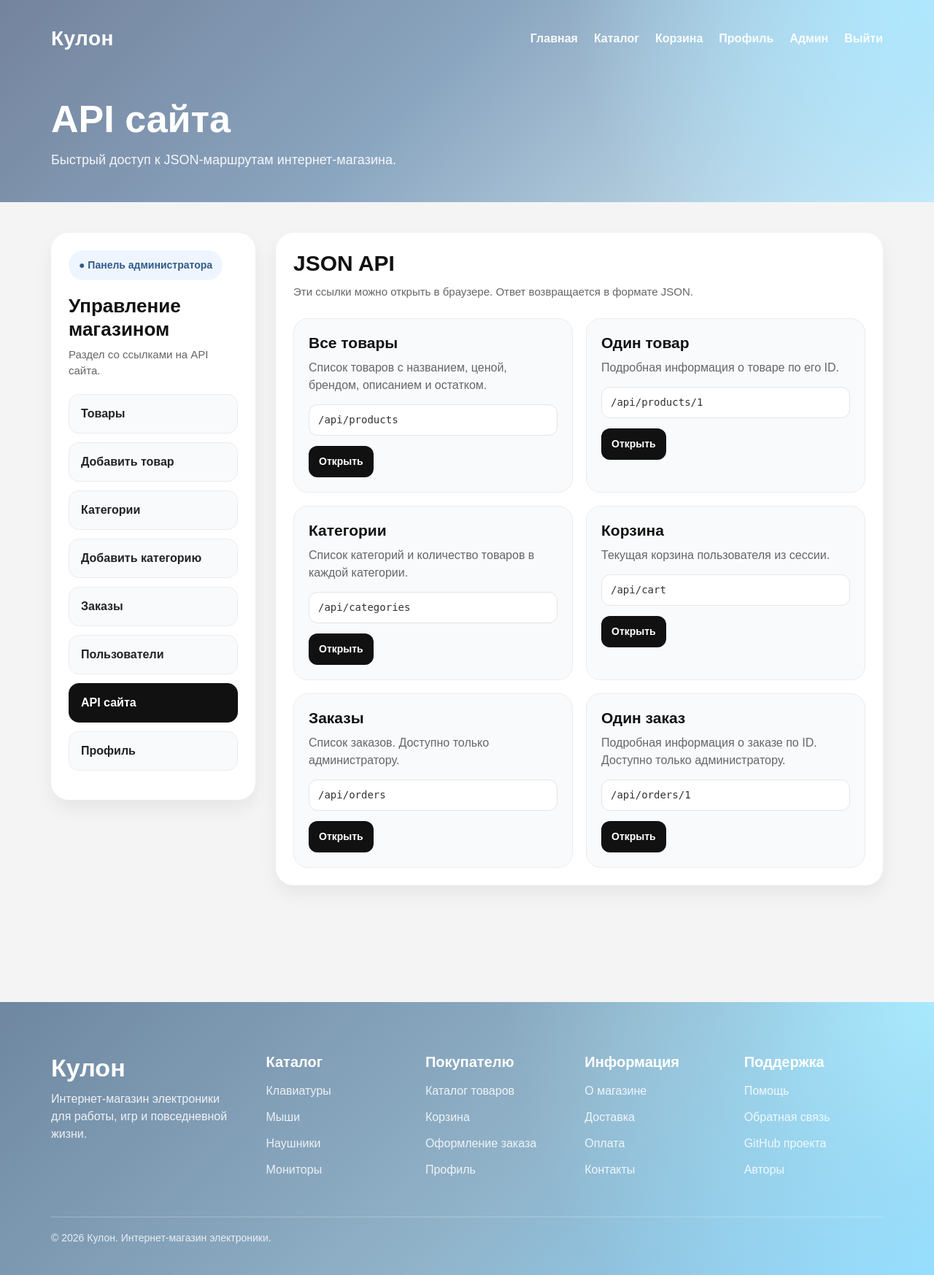
After one commit to Seeeemne/Electric-shop, a Flask app: page /admin/api in a window 1280 px wide. The commit adds this page. Shown: the whole page at 73% size. Run offline with Flask 3, Linux system fonts and the light colour scheme; the visitor is signed in with stand-in values (Sample User, id 1).

Commit message:
Add forgot password and admin API page

```diff
--- a/app.py
+++ b/app.py
@@ -26,6 +26,7 @@ from models_users import (
     get_all_users,
     create_user,
     verify_user_password,
+    update_user_password,
 )
 
 from models_orders import (
@@ -442,6 +443,37 @@ def login():
     return render_template("login.html", error=error)
 
 
+@app.route("/forgot-password", methods=["GET", "POST"])
+def forgot_password():
+    error = ""
+    success = ""
+
+    if request.method == "POST":
+        email = request.form.get("email", "").strip()
+        password = request.form.get("password", "").strip()
+        password_repeat = request.form.get("password_repeat", "").strip()
+
+        if not email or not password or not password_repeat:
+            error = "Заполните все поля."
+        elif password != password_repeat:
+            error = "Пароли не совпадают."
+        elif len(password) < 6:
+            error = "Пароль должен быть не короче 6 символов."
+        else:
+            updated = update_user_password(email, password)
+
+            if updated:
+                success = "Пароль успешно изменён. Теперь вы можете войти."
+            else:
+                error = "Пользователь с такой почтой не найден."
+
+    return render_template(
+        "forgot_password.html",
+        error=error,
+        success=success,
+    )
+
+
 @app.route("/register", methods=["GET", "POST"])
 def register():
     error = ""
@@ -851,6 +883,11 @@ def admin_users():
         users=users,
     )
 
+@app.route("/admin/api")
+@admin_required
+def admin_api():
+    return render_template("admin_api.html")
+
 
 @app.route("/admin/categories")
 @admin_required
--- a/models_users.py
+++ b/models_users.py
@@ -37,3 +37,14 @@ def verify_user_password(user, password):
         return False
 
     return check_password_hash(user.password, password)
+
+def update_user_password(email, new_password):
+    user = get_user_by_email(email)
+
+    if user is None:
+        return False
+
+    user.password = generate_password_hash(new_password)
+    db.session.commit()
+
+    return True
--- /dev/null
+++ b/templates/admin_api.html
@@ -0,0 +1,262 @@
+{% extends "base.html" %}
+
+{% block title %}API сайта — панель администратора{% endblock %}
+
+{% block extra_head %}
+<style>
+  .admin-page {
+    padding: 42px 0 80px;
+  }
+
+  .admin-layout {
+    display: grid;
+    grid-template-columns: 280px 1fr;
+    gap: 28px;
+    align-items: start;
+  }
+
+  .admin-sidebar,
+  .admin-main {
+    background: white;
+    border-radius: 24px;
+    box-shadow: 0 12px 26px rgba(0, 0, 0, 0.06);
+  }
+
+  .admin-sidebar {
+    padding: 24px;
+    position: sticky;
+    top: 20px;
+  }
+
+  .admin-badge {
+    display: inline-flex;
+    align-items: center;
+    gap: 8px;
+    background: #eef5ff;
+    color: #315b8b;
+    border-radius: 999px;
+    padding: 10px 14px;
+    font-size: 14px;
+    font-weight: 700;
+    margin-bottom: 20px;
+  }
+
+  .admin-sidebar h2 {
+    font-size: 26px;
+    font-weight: 800;
+    margin-bottom: 8px;
+  }
+
+  .admin-sidebar p {
+    color: #666;
+    font-size: 15px;
+    margin-bottom: 20px;
+  }
+
+  .sidebar-menu {
+    list-style: none;
+    display: flex;
+    flex-direction: column;
+    gap: 12px;
+    padding-left: 0;
+  }
+
+  .sidebar-menu a {
+    display: block;
+    padding: 14px 16px;
+    border-radius: 14px;
+    background: #f8fafc;
+    border: 1px solid #ececec;
+    font-weight: 700;
+    color: #222;
+    transition: 0.2s ease;
+  }
+
+  .sidebar-menu a.active {
+    background: #111;
+    color: white;
+    border-color: #111;
+  }
+
+  .sidebar-menu a:hover {
+    transform: translateY(-1px);
+  }
+
+  .admin-main {
+    padding: 24px;
+  }
+
+  .section-title {
+    font-size: 30px;
+    font-weight: 800;
+    margin-bottom: 10px;
+  }
+
+  .section-subtitle {
+    color: #666;
+    font-size: 15px;
+    margin-bottom: 24px;
+  }
+
+  .api-grid {
+    display: grid;
+    grid-template-columns: repeat(2, 1fr);
+    gap: 18px;
+  }
+
+  .api-card {
+    background: #f8fafc;
+    border: 1px solid #ececec;
+    border-radius: 20px;
+    padding: 20px;
+  }
+
+  .api-card h3 {
+    font-size: 21px;
+    font-weight: 900;
+    margin-bottom: 10px;
+  }
+
+  .api-card p {
+    color: #666;
+    margin-bottom: 14px;
+  }
+
+  .api-link {
+    display: inline-flex;
+    align-items: center;
+    justify-content: center;
+    background: #111;
+    color: white;
+    border-radius: 12px;
+    padding: 11px 14px;
+    font-size: 14px;
+    font-weight: 800;
+    transition: 0.2s ease;
+  }
+
+  .api-link:hover {
+    color: white;
+    transform: translateY(-1px);
+  }
+
+  .api-path {
+    display: block;
+    background: white;
+    border: 1px solid #e5e5e5;
+    border-radius: 12px;
+    padding: 10px 12px;
+    margin-bottom: 14px;
+    color: #333;
+    font-family: monospace;
+    font-size: 14px;
+  }
+
+  @media (max-width: 920px) {
+    .admin-layout {
+      grid-template-columns: 1fr;
+    }
+
+    .admin-sidebar {
+      position: static;
+    }
+  }
+
+  @media (max-width: 640px) {
+    .admin-main,
+    .admin-sidebar {
+      padding: 20px;
+    }
+
+    .api-grid {
+      grid-template-columns: 1fr;
+    }
+  }
+</style>
+{% endblock %}
+
+{% block hero %}
+<div class="page-hero">
+  <h1 class="page-title">API сайта</h1>
+  <p class="page-subtitle">
+    Быстрый доступ к JSON-маршрутам интернет-магазина.
+  </p>
+</div>
+{% endblock %}
+
+{% block content %}
+<section class="admin-page">
+  <div class="container">
+    <section class="admin-layout">
+      <aside class="admin-sidebar">
+        <div class="admin-badge">● Панель администратора</div>
+
+        <h2>Управление магазином</h2>
+        <p>Раздел со ссылками на API сайта.</p>
+
+        <ul class="sidebar-menu">
+          <li><a href="/admin/products">Товары</a></li>
+          <li><a href="/admin/products/add">Добавить товар</a></li>
+          <li><a href="/admin/categories">Категории</a></li>
+          <li><a href="/admin/categories/add">Добавить категорию</a></li>
+          <li><a href="/admin/orders">Заказы</a></li>
+          <li><a href="/admin/users">Пользователи</a></li>
+          <li><a href="/admin/api" class="active">API сайта</a></li>
+          <li><a href="/profile">Профиль</a></li>
+        </ul>
+      </aside>
+
+      <section class="admin-main">
+        <h2 class="section-title">JSON API</h2>
+        <p class="section-subtitle">
+          Эти ссылки можно открыть в браузере. Ответ возвращается в формате JSON.
+        </p>
+
+        <div class="api-grid">
+          <article class="api-card">
+            <h3>Все товары</h3>
+            <p>Список товаров с названием, ценой, брендом, описанием и остатком.</p>
+            <code class="api-path">/api/products</code>
+            <a href="/api/products" target="_blank" class="api-link">Открыть</a>
+          </article>
+
+          <article class="api-card">
+            <h3>Один товар</h3>
+            <p>Подробная информация о товаре по его ID.</p>
+            <code class="api-path">/api/products/1</code>
+            <a href="/api/products/1" target="_blank" class="api-link">Открыть</a>
+          </article>
+
+          <article class="api-card">
+            <h3>Категории</h3>
+            <p>Список категорий и количество товаров в каждой категории.</p>
+            <code class="api-path">/api/categories</code>
+            <a href="/api/categories" target="_blank" class="api-link">Открыть</a>
+          </article>
+
+          <article class="api-card">
+            <h3>Корзина</h3>
+            <p>Текущая корзина пользователя из сессии.</p>
+            <code class="api-path">/api/cart</code>
+            <a href="/api/cart" target="_blank" class="api-link">Открыть</a>
+          </article>
+
+          <article class="api-card">
+            <h3>Заказы</h3>
+            <p>Список заказов. Доступно только администратору.</p>
+            <code class="api-path">/api/orders</code>
+            <a href="/api/orders" target="_blank" class="api-link">Открыть</a>
+          </article>
+
+          <article class="api-card">
+            <h3>Один заказ</h3>
+            <p>Подробная информация о заказе по ID. Доступно только администратору.</p>
+            <code class="api-path">/api/orders/1</code>
+            <a href="/api/orders/1" target="_blank" class="api-link">Открыть</a>
+          </article>
+        </div>
+      </section>
+    </section>
+  </div>
+</section>
+{% endblock %}
--- a/templates/admin_categories.html
+++ b/templates/admin_categories.html
@@ -296,6 +296,7 @@
           <li><a href="/admin/categories/add">Добавить категорию</a></li>
           <li><a href="/admin/orders">Заказы</a></li>
           <li><a href="/admin/users">Пользователи</a></li>
+          <li><a href="/admin/api">API сайта</a></li>
           <li><a href="/profile">Профиль</a></li>
         </ul>
       </aside>
--- a/templates/admin_orders.html
+++ b/templates/admin_orders.html
@@ -323,6 +323,7 @@
           <li><a href="/admin/categories/add">Добавить категорию</a></li>
           <li><a href="/admin/orders" class="active">Заказы</a></li>
           <li><a href="/admin/users">Пользователи</a></li>
+          <li><a href="/admin/api">API сайта</a></li>
           <li><a href="/profile">Профиль</a></li>
         </ul>
       </aside>
--- a/templates/admin_products.html
+++ b/templates/admin_products.html
@@ -365,6 +365,7 @@
           <li><a href="/admin/categories/add">Добавить категорию</a></li>
           <li><a href="/admin/orders">Заказы</a></li>
           <li><a href="/admin/users">Пользователи</a></li>
+          <li><a href="/admin/api">API сайта</a></li>
           <li><a href="/profile">Профиль</a></li>
         </ul>
       </aside>
--- a/templates/login.html
+++ b/templates/login.html
@@ -278,7 +278,7 @@
               <input type="checkbox" name="remember">
               <span>Запомнить меня</span>
             </label>
-            <a href="#" class="forgot-link">Забыли пароль?</a>
+            <a href="/forgot-password" class="forgot-link">Забыли пароль?</a>
           </div>
 
           <button type="submit" class="auth-btn">Войти</button>
```
Also changed, not shown: templates/forgot_password.html (added, +244 -0 lines), shop.db.
